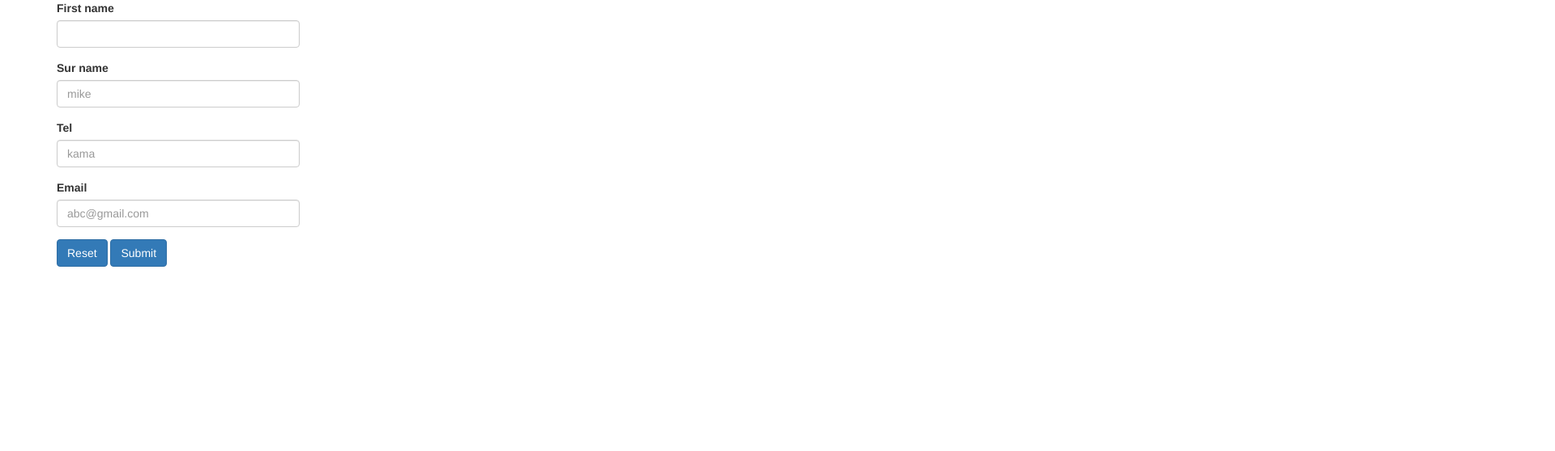
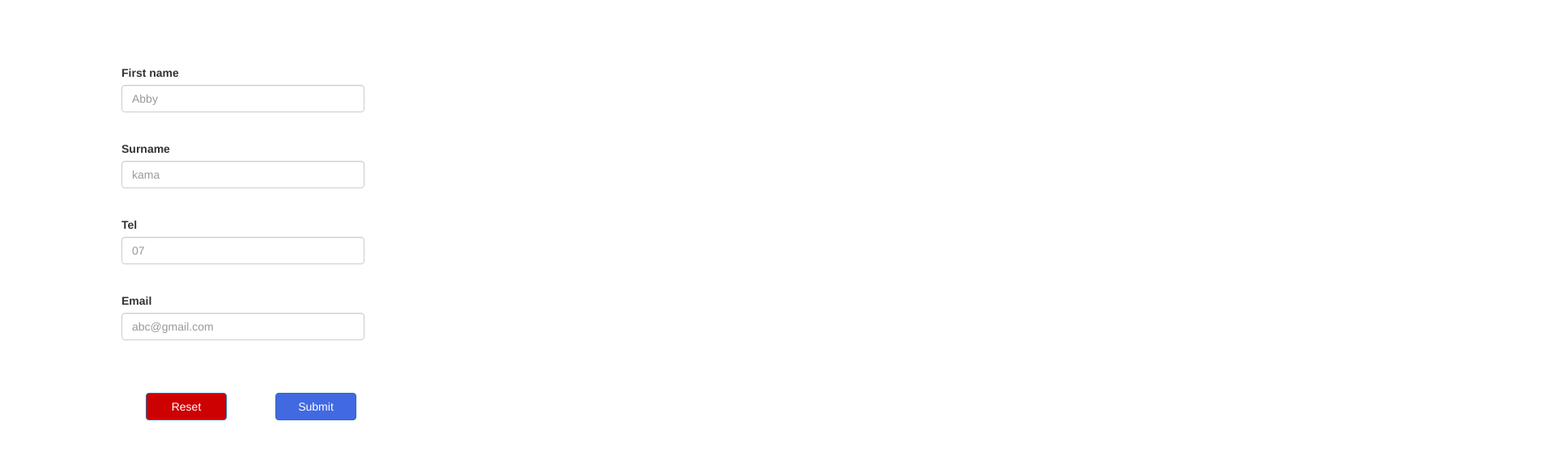
Before and after one commit to martmwangi/map-api, a plain HTML site: page form.html in a window 1280 px wide. Shown: the top 558 px of the page at 81% size, 1920 px wide, since content can reach past the window. Drawn offline with nearby package versions, Linux system fonts and the light colour scheme.

Commit message:
Added padding styled the buttons

```diff
--- a/css/style.css
+++ b/css/style.css
@@ -4,7 +4,24 @@ width: 300px;
 .form-group{
         display: inline-block;
         width: 4000px;
+    padding: 10px;
 }
 .form{
 display: inline-block;
 }
+.butt{
+padding: 10px;
+}
+.btn-primary{
+width: 100px;
+background-color: royalblue;
+margin: 30px;
+
+}
+.red{
+    background-color: rgb(205,1,2);
+float: left;
+}
+.form{
+    padding: 70px;
+}
--- a/form.html
+++ b/form.html
@@ -9,24 +9,24 @@
         <div class="container">
         <form class="form">
             <div class="form-group">
-                 <label>First name</label>
-                <input type="text" name="fname" class="form-control">
+                 <label >First name</label>
+                <input type="text" name="fname" class="form-control" placeholder="Abby">
             </div>
         <div class="form-group" class="form-inline">
-              <label >Sur name</label>
-               <input type="text" name="sname" class="form-control" placeholder="mike">
+              <label >Surname</label>
+               <input type="text" name="sname" class="form-control" placeholder="kama">
             </div>
             <div class="form-group">
                    <label>Tel</label>
-                    <input type="tel" name="tel" class="form-control" placeholder="kama">
+                    <input type="tel" name="tel" class="form-control" placeholder="07">
             </div>
             <div class="form-group">
                     <label>Email</label>
                    <input type="email" name="email" class="form-control" placeholder="abc@gmail.com">
             </div>
-            <div class="form-group">
-                    <input type="reset"name="reset" class="btn btn-primary">
-                    <input type="submit" name="submit" class="btn btn-primary">
+            <div class="form-group butt">
+                    <input type="reset"name="reset" class="btn btn-primary red">
+                    <input type="submit" name="submit" class="btn btn-primary ">
 
             </div>
         </form>
```
